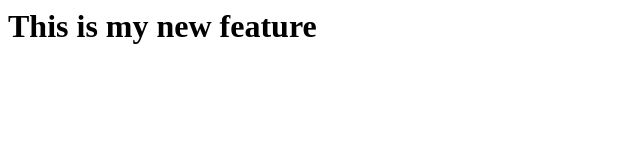
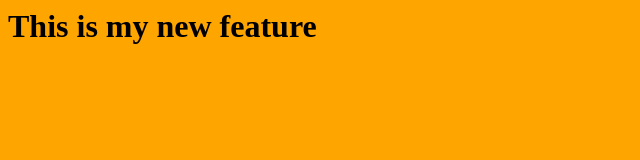
Before and after one commit to rohansasmal123/jenkins-test, a plain HTML site: page newfeature.html in a window 1280 px wide. Shown: the whole page, without its empty margins (0-640 px from the left). Drawn offline with Linux system fonts and the light colour scheme.

Commit message:
changes in new feature

```diff
--- a/newfeature.html
+++ b/newfeature.html
@@ -1 +1,2 @@
+<body bgcolor="orange"</body>
 <h1> This is my new feature</h1>
```
